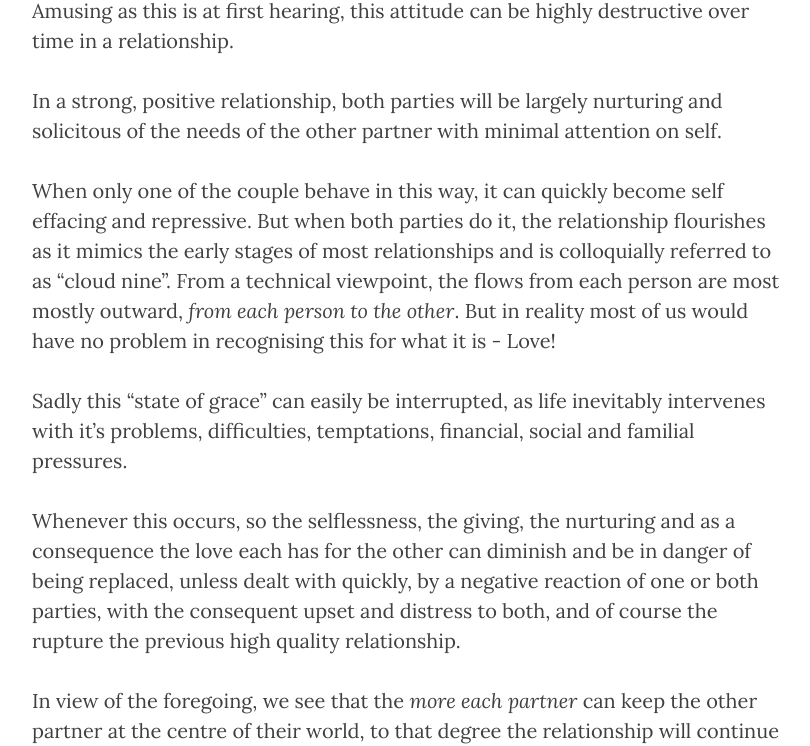
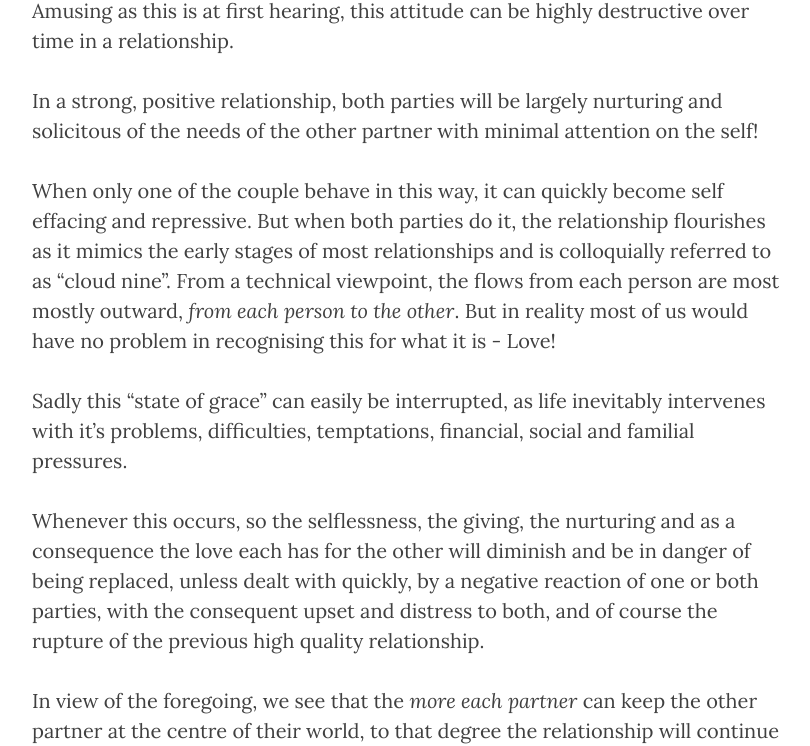
Before and after one commit to relationshipdoctor/relationshipdoctor.github.io, a Jekyll site: the page built from _posts/2015-07-16-love-and-ego.md, in a window 1280 px wide and 1400 px high, scrolled down 755 px. Shown: the part 261-1007 px from the top of the window, without its empty margins (233-1043 px from the left). Built offline with Jekyll 4.4.1, drawn with Linux system fonts in a browser that asks for light colours; nearby versions of some CDN libraries; some of the changed text lies outside the part shown.

Commit message:
Spelling

```diff
--- a/_posts/2015-07-16-love-and-ego.md
+++ b/_posts/2015-07-16-love-and-ego.md
@@ -14,12 +14,12 @@ Now we all have certain strong views we may well be liable to "defend to death".
 
 Amusing as this is at first hearing, this attitude can be highly destructive over time in a relationship.
 
-In a strong, positive relationship, both parties will be largely nurturing and solicitous of the needs of the other partner with minimal attention on self.
+In a strong, positive relationship, both parties will be largely nurturing and solicitous of the needs of the other partner with minimal attention on the self!
 
 When only one of the couple behave in this way, it can quickly become self effacing and repressive. But when both parties do it, the relationship flourishes as it mimics the early stages of most relationships and is colloquially referred to as "cloud nine". From a technical viewpoint, the flows from each person are most mostly outward, _from each person to the other_. But in reality most of us would have no problem in recognising this for what it is - Love!
 
 Sadly this "state of grace" can easily be interrupted, as life inevitably intervenes with it's problems, difficulties, temptations, financial, social and familial pressures.
 
-Whenever this occurs, so the selflessness, the giving, the nurturing and as a consequence the love each has for the other can diminish and be in danger of being replaced, unless dealt with quickly, by a negative reaction of one or both parties, with the consequent upset and distress to both, and of course the rupture the previous high quality relationship.
+Whenever this occurs, so the selflessness, the giving, the nurturing and as a consequence the love each has for the other will diminish and be in danger of being replaced, unless dealt with quickly, by a negative reaction of one or both parties, with the consequent upset and distress to both, and of course the rupture of the previous high quality relationship.
 
 In view of the foregoing, we see that the _more each partner_ can keep the other partner at the centre of their world, to that degree the relationship will continue to flourish and the couple will flourish with it!
```
Also changed, not shown: other parts of _posts/2015-07-16-love-and-ego.md (+1 -1 lines).
